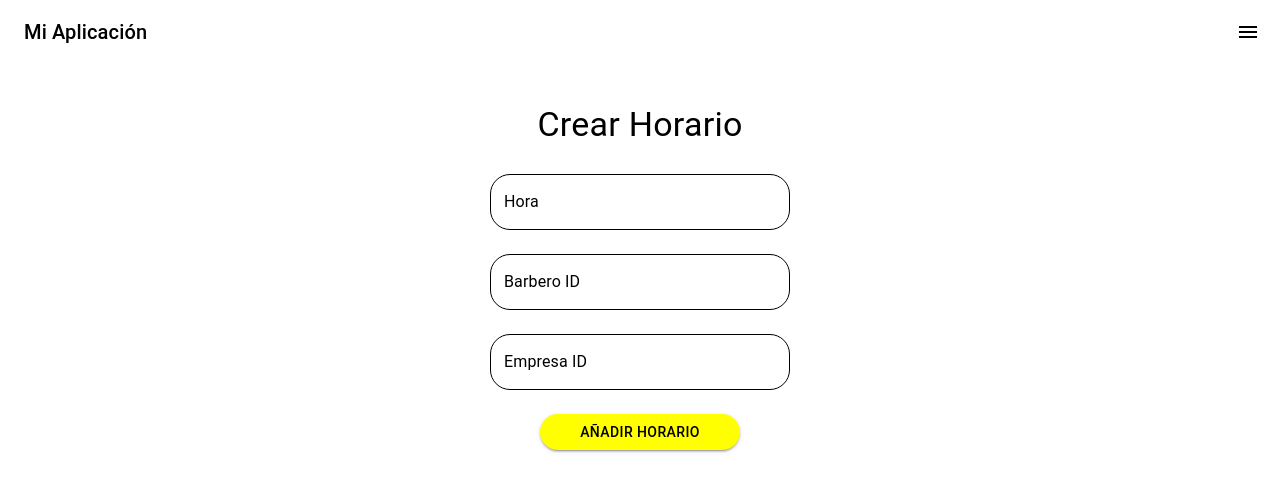
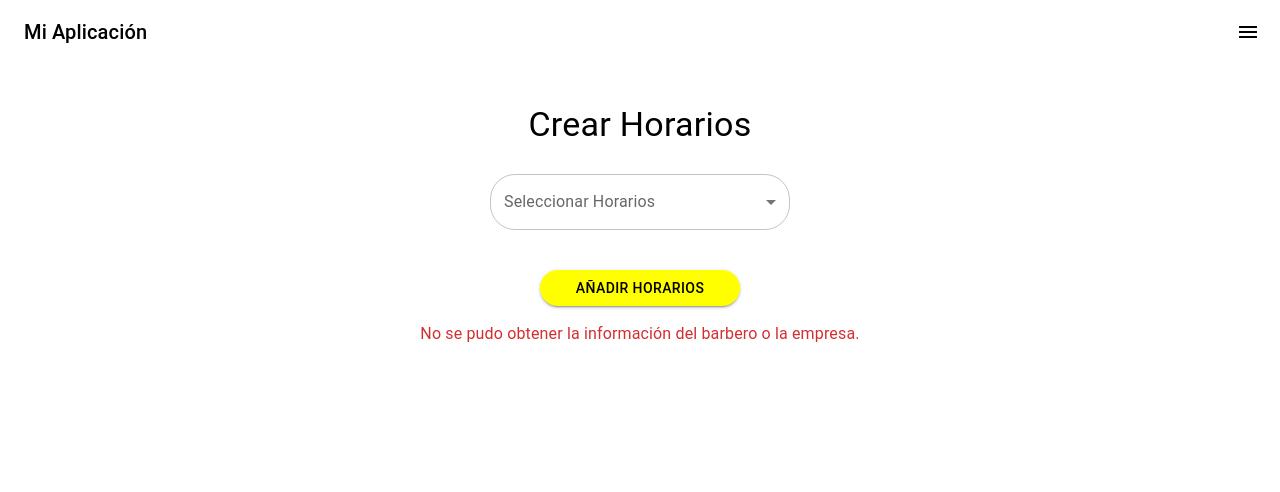
Before and after one commit to alexis120595/my-web, a React (Create React App) app in the folder frontend/: page /crear-horarios in a window 1280 px wide. Shown: the top 492 px of the page. Built offline with nearby package versions, Linux system fonts and the light colour scheme.

Commit message:
agregando horarios en el front

```diff
--- a/frontend/src/views/CrearHorarios.js
+++ b/frontend/src/views/CrearHorarios.js
@@ -1,28 +1,55 @@
-import React, { useState } from 'react';
+// CrearHorarios.js
+import React, { useState, useEffect } from 'react';
 import axios from 'axios';
-import { Container, TextField, Button, Typography, Box } from '@mui/material';
+import { Container, Button, Typography, Box, Select, MenuItem, InputLabel, FormControl, Checkbox, ListItemText } from '@mui/material';
+import { useLocation } from 'react-router-dom';
+
 
 const CrearHorarios = () => {
+  const location = useLocation();
+  const barbero = location.state?.barbero;
   const [barberoId, setBarberoId] = useState('');
   const [empresaId, setEmpresaId] = useState('');
-  const [hora, setHora] = useState('');
-
+  const [horasDisponibles, setHorasDisponibles] = useState([]);
+  const [horariosSeleccionados, setHorariosSeleccionados] = useState([]);
   const [success, setSuccess] = useState('');
   const [error, setError] = useState('');
+
+  useEffect(() => {
+    // Obtener barberoId y empresaId desde el localStorage
+    if (barbero) {
+      setBarberoId(barbero.id);
+      setEmpresaId(barbero.empresa_id);
+    } else {
+      setError('No se pudo obtener la información del barbero o la empresa.');
+    }
+
+    // Generar lista de horas disponibles (por ejemplo, de 9:00 a 18:00 cada 30 minutos)
+    const horas = [];
+    for (let i = 9; i < 18; i++) {
+      horas.push(`${i}:00`);
+      horas.push(`${i}:30`);
+    }
+    setHorasDisponibles(horas);
+  }, [barbero]);
 
   const handleSubmit = async (e) => {
     e.preventDefault();
     try {
-      await axios.post('http://localhost:8000/horarios', {
+      // Construir el arreglo de horarios
+      const horarios = horariosSeleccionados.map((hora) => ({
         hora,
+        barbero_id: barberoId,
+        empresa_id: empresaId,
+      }));
 
-        barbero_id: barberoId,
-        empresa_id: empresaId
+      await axios.post('http://localhost:8000/horarios/multiples', {
+        horarios,
       });
-      setSuccess('Horario creado exitosamente');
+      setSuccess('Horarios creados exitosamente');
       setError('');
     } catch (err) {
-      setError('Error al crear el horario');
+      setError('Error al crear los horarios');
       setSuccess('');
     }
   };
@@ -31,117 +58,49 @@ const CrearHorarios = () => {
     <Container maxWidth="sm">
       <Box mt={5} textAlign="center">
         <Typography variant="h4" gutterBottom>
-          Crear Horario
+          Crear Horarios
         </Typography>
         <form onSubmit={handleSubmit}>
-        <TextField
-          label="Hora"
-          variant="outlined"
-          fullWidth
-          margin="normal"
-          value={hora}
-          onChange={(e) => setHora(e.target.value)}
+          {/* Eliminamos los campos de entrada para barberoId y empresaId */}
+
+          <FormControl variant="outlined" fullWidth margin="normal" sx={{ width: '300px' }}>
+            <InputLabel id="horarios-label">Seleccionar Horarios</InputLabel>
+            <Select
+              labelId="horarios-label"
+              multiple
+              value={horariosSeleccionados}
+              onChange={(e) => setHorariosSeleccionados(e.target.value)}
+              renderValue={(selected) => selected.join(', ')}
+              label="Seleccionar Horarios"
               sx={{
-            width:"300px",
-            '& .MuiOutlinedInput-root': {
-              borderRadius: '20px', // Bordes más redondeados
-              color: 'black', // Color del texto
-              '& fieldset': {
-                borderColor: 'black', // Color del borde
-              },
-              '&:hover fieldset': {
-                borderColor: 'black', // Color del borde al pasar el mouse
-              },
-              '&.Mui-focused fieldset': {
-                borderColor: 'black', // Color del borde al enfocar
-              },
-            },
-            '& .MuiInputLabel-root': {
-              color: 'black', // Color del label
-            },
-            '& .MuiInputAdornment-root': {
-              color: 'black', // Color del icono
-            },
+                borderRadius: '25px', // Bordes redondeados
               }}
-        />
-        <TextField
-          label="Barbero ID"
-          variant="outlined"
-          fullWidth
-          margin="normal"
-          value={barberoId}
-          onChange={(e) => setBarberoId(e.target.value)}
+            >
+              {horasDisponibles.map((hora) => (
+                <MenuItem key={hora} value={hora}>
+                  <Checkbox checked={horariosSeleccionados.indexOf(hora) > -1} />
+                  <ListItemText primary={hora} />
+                </MenuItem>
+              ))}
+            </Select>
+          </FormControl>
+          <Box mt={2}>
+          <Button
+            type="submit"
+            variant="contained"
+            color="primary"
             sx={{
-            width:"300px",
-            '& .MuiOutlinedInput-root': {
-              borderRadius: '20px', // Bordes más redondeados
-              color: 'black', // Color del texto
-              '& fieldset': {
-                borderColor: 'black', // Color del borde
-              },
-              '&:hover fieldset': {
-                borderColor: 'black', // Color del borde al pasar el mouse
-              },
-              '&.Mui-focused fieldset': {
-                borderColor: 'black', // Color del borde al enfocar
-              },
-            },
-            '& .MuiInputLabel-root': {
-              color: 'black', // Color del label
-            },
-            '& .MuiInputAdornment-root': {
-              color: 'black', // Color del icono
-            },
+              mb: 2,
+              mt: 2,
+              backgroundColor: 'yellow',
+              color: 'black',
+              borderRadius: '25px',
+              width: '200px',
             }}
-        />
-        <TextField
-          label="Empresa ID"
-          variant="outlined"
-          fullWidth
-          margin="normal"
-          value={empresaId}
-          onChange={(e) => setEmpresaId(e.target.value)}
-          sx={{
-            width:"300px",
-            '& .MuiOutlinedInput-root': {
-              borderRadius: '20px', // Bordes más redondeados
-              color: 'black', // Color del texto
-              '& fieldset': {
-                borderColor: 'black', // Color del borde
-              },
-              '&:hover fieldset': {
-                borderColor: 'black', // Color del borde al pasar el mouse
-              },
-              '&.Mui-focused fieldset': {
-                borderColor: 'black', // Color del borde al enfocar
-              },
-            },
-            '& .MuiInputLabel-root': {
-              color: 'black', // Color del label
-            },
-            '& .MuiInputAdornment-root': {
-              color: 'black', // Color del icono
-            },
-          }}
-        />
-        <Box mt={2} />
-        <Button type="submit" variant="contained" color="primary"
-          sx={{
-            mb:2,
-            mt: 2, // Margen inferior
-            backgroundColor: 'yellow', // Color de fondo del botón
-            color: 'black', // Color del texto
-            borderRadius: '25px', // Bordes redondeados
-            display: 'block', // Para centrar el botón
-             // M
-             ml: 22, // Margen izquierdo
-            width: '200px', // Ancho del botón ajustado al contenido
-            '& .MuiOutlinedInput-root': {
-              borderRadius: '20px', // Bordes más redondeados
-            }
-          }}>
-          Añadir Horario
+          >
+            Añadir Horarios
           </Button>
+          </Box>
         </form>
         {success && <Typography color="primary">{success}</Typography>}
         {error && <Typography color="error">{error}</Typography>}
```
Also changed, not shown: frontend/src/views/Personal.js (+54 -27 lines), 1 other file (tests, documents, lock files or other folders). Lines whose indentation alone changed are shown as unchanged.
